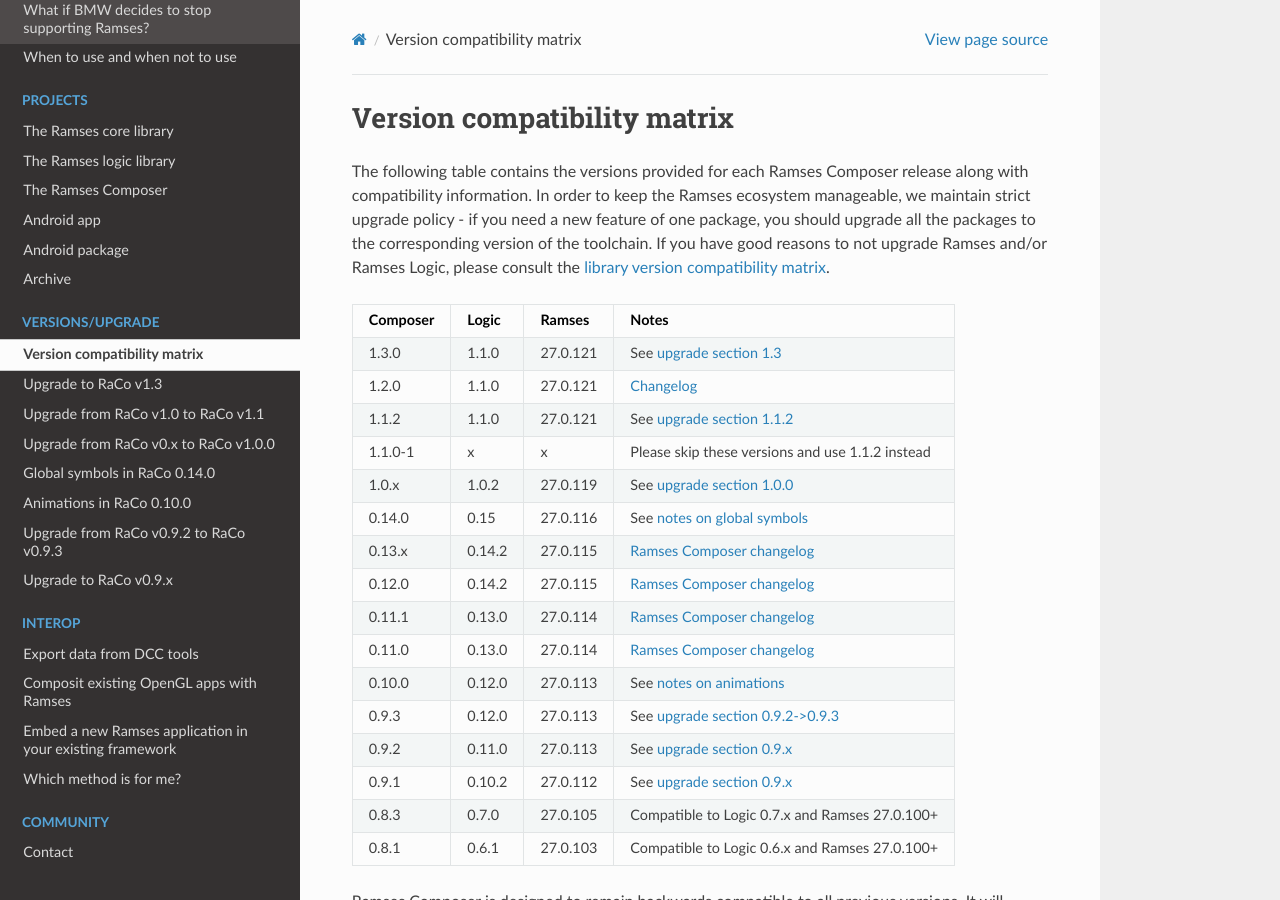
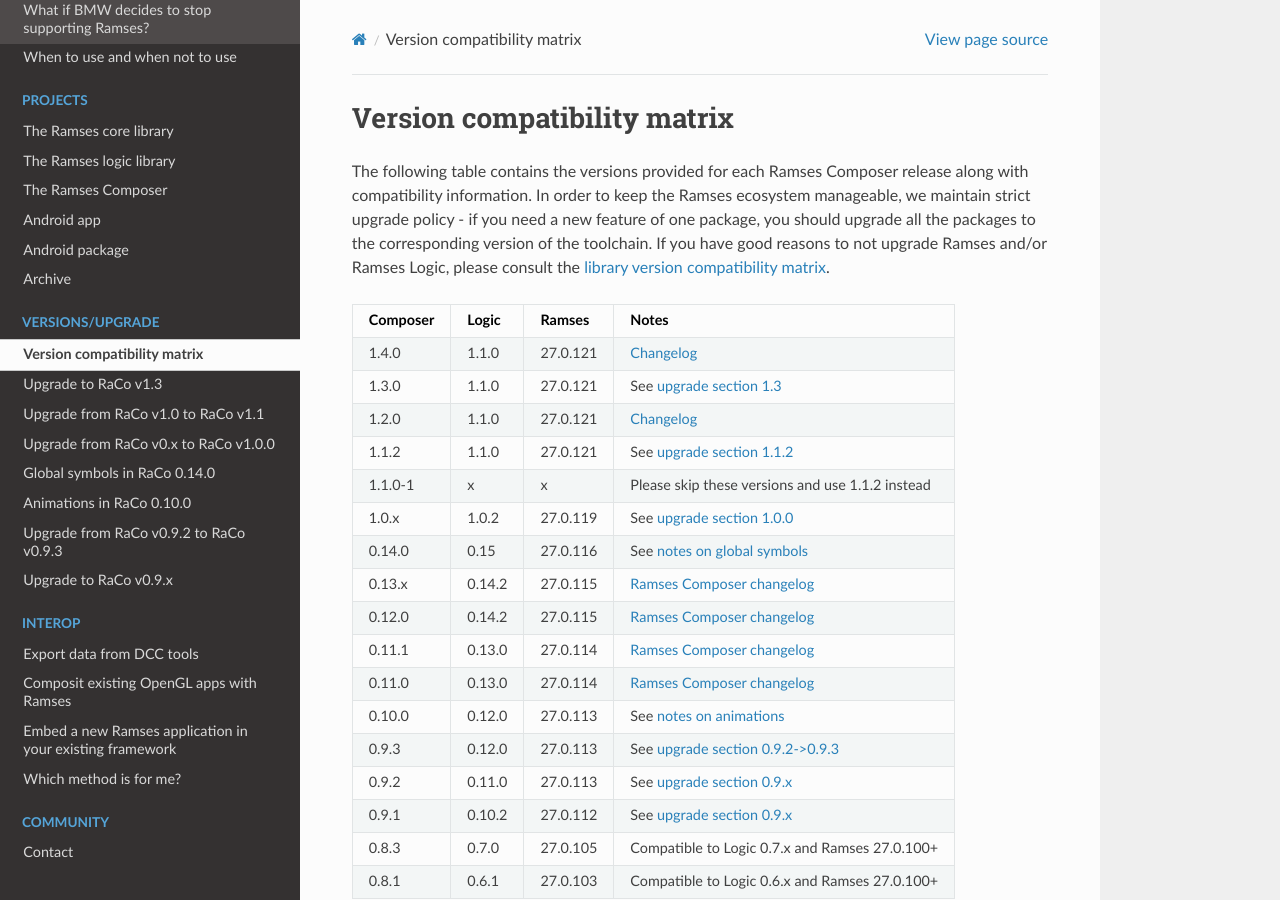
Before and after one commit to COVESA/ramses-sdk, a Sphinx documentation site: the page built from doc/versions.md, in a window 1280 px wide and 900 px high. Built offline with Sphinx 7.4.7 and the Read the Docs theme 2.0.0, drawn with Linux system fonts in a browser that asks for light colours.

Commit message:
Add RaCo 1.4

```diff
--- a/doc/versions.md
+++ b/doc/versions.md
@@ -9,6 +9,7 @@
 
 |Composer |Logic    | Ramses        | Notes                                                      |
 |---------|---------|---------------|------------------------------------------------------------|
+|1.4.0    |1.1.0    | 27.0.121      | [Changelog](https://github.com/bmwcarit/ramses-composer/blob/main/CHANGELOG.md#140-python-api-enhancements-various-usability-improvements-and-bugfixes) |
 |1.3.0    |1.1.0    | 27.0.121      | See [upgrade section 1.3](upgrade_raco130)                 |
 |1.2.0    |1.1.0    | 27.0.121      | [Changelog](https://github.com/bmwcarit/ramses-composer/blob/main/CHANGELOG.md#120-trace-player-weak-links-and-running-python-script-in-gui-application) |
 |1.1.2    |1.1.0    | 27.0.121      | See [upgrade section 1.1.2](upgrade_raco112)               |
```
